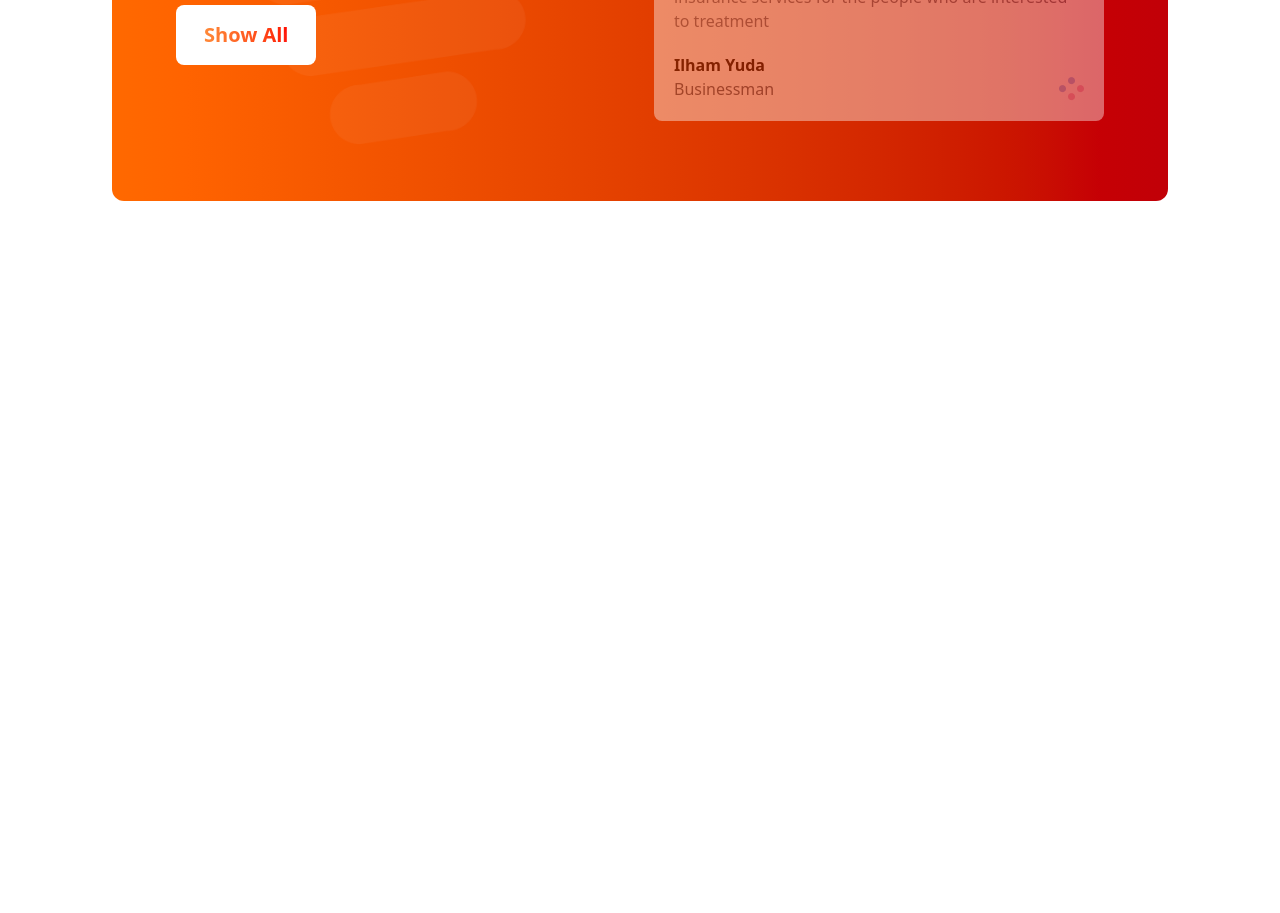
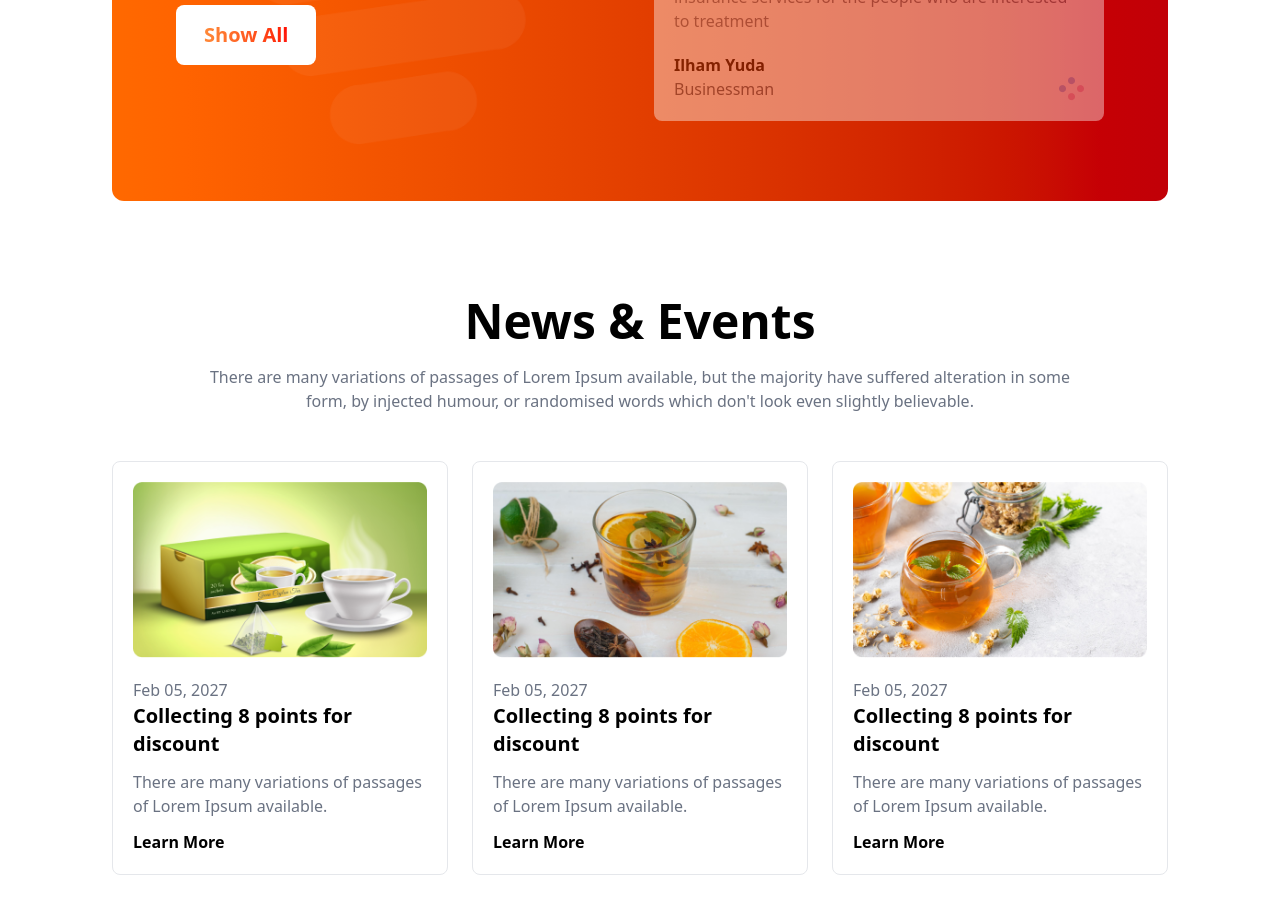
Before and after one commit to hamadismail/tea-house, a plain HTML site: page index.html in a window 1280 px wide. Shown: the part 2289-3202 px from the top of the page. Before the commit the page ends 2586 px from the top, so only its background shows below. Drawn offline with nearby package versions, Linux system fonts and the light colour scheme.

Commit message:
added-news-section

```diff
--- a/index.html
+++ b/index.html
@@ -286,6 +286,50 @@
           </div>
         </div>
       </section>
+
+      <!-- News Section -->
+      <section class="mb-24">
+        <h2 class="text-center text-3xl md:text-5xl font-bold mb-5">
+          News & Events
+        </h2>
+        <p class="text-gray-500 text-center w-5/6 m-auto mb-12">
+          There are many variations of passages of Lorem Ipsum available, but
+          the majority have suffered alteration in some form, by injected
+          humour, or randomised words which don't look even slightly believable.
+        </p>
+
+        <!-- Card Container -->
+        <div class="grid md:grid-cols-3 gap-6">
+          <!-- Card -->
+          <div class="p-5 rounded-lg border border-gray-200">
+            <img src="images/news-1.png" alt="" />
+            <p class="mt-5 text-gray-500">Feb 05, 2027</p>
+            <h5 class="font-bold text-xl">Collecting 8 points for discount</h5>
+            <p class="my-3 text-gray-500">
+              There are many variations of passages of Lorem Ipsum available.
+            </p>
+            <h6 class="font-bold">Learn More</h6>
+          </div>
+          <div class="p-5 rounded-lg border border-gray-200">
+            <img src="images/news-2.png" alt="" />
+            <p class="mt-5 text-gray-500">Feb 05, 2027</p>
+            <h5 class="font-bold text-xl">Collecting 8 points for discount</h5>
+            <p class="my-3 text-gray-500">
+              There are many variations of passages of Lorem Ipsum available.
+            </p>
+            <h6 class="font-bold">Learn More</h6>
+          </div>
+          <div class="p-5 rounded-lg border border-gray-200">
+            <img src="images/news-3.png" alt="" />
+            <p class="mt-5 text-gray-500">Feb 05, 2027</p>
+            <h5 class="font-bold text-xl">Collecting 8 points for discount</h5>
+            <p class="my-3 text-gray-500">
+              There are many variations of passages of Lorem Ipsum available.
+            </p>
+            <h6 class="font-bold">Learn More</h6>
+          </div>
+        </div>
+      </section>
     </main>
   </body>
 </html>
```
